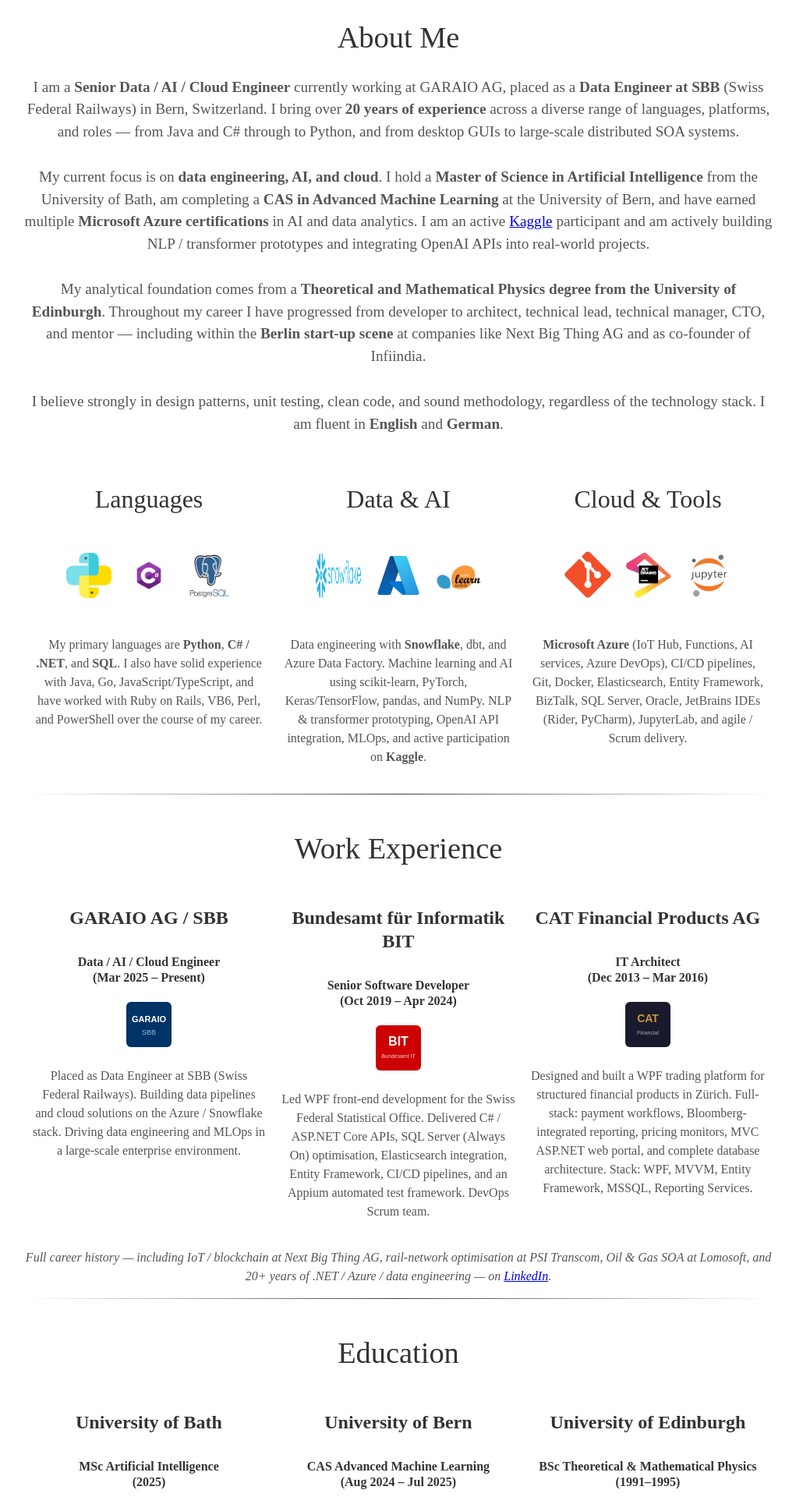
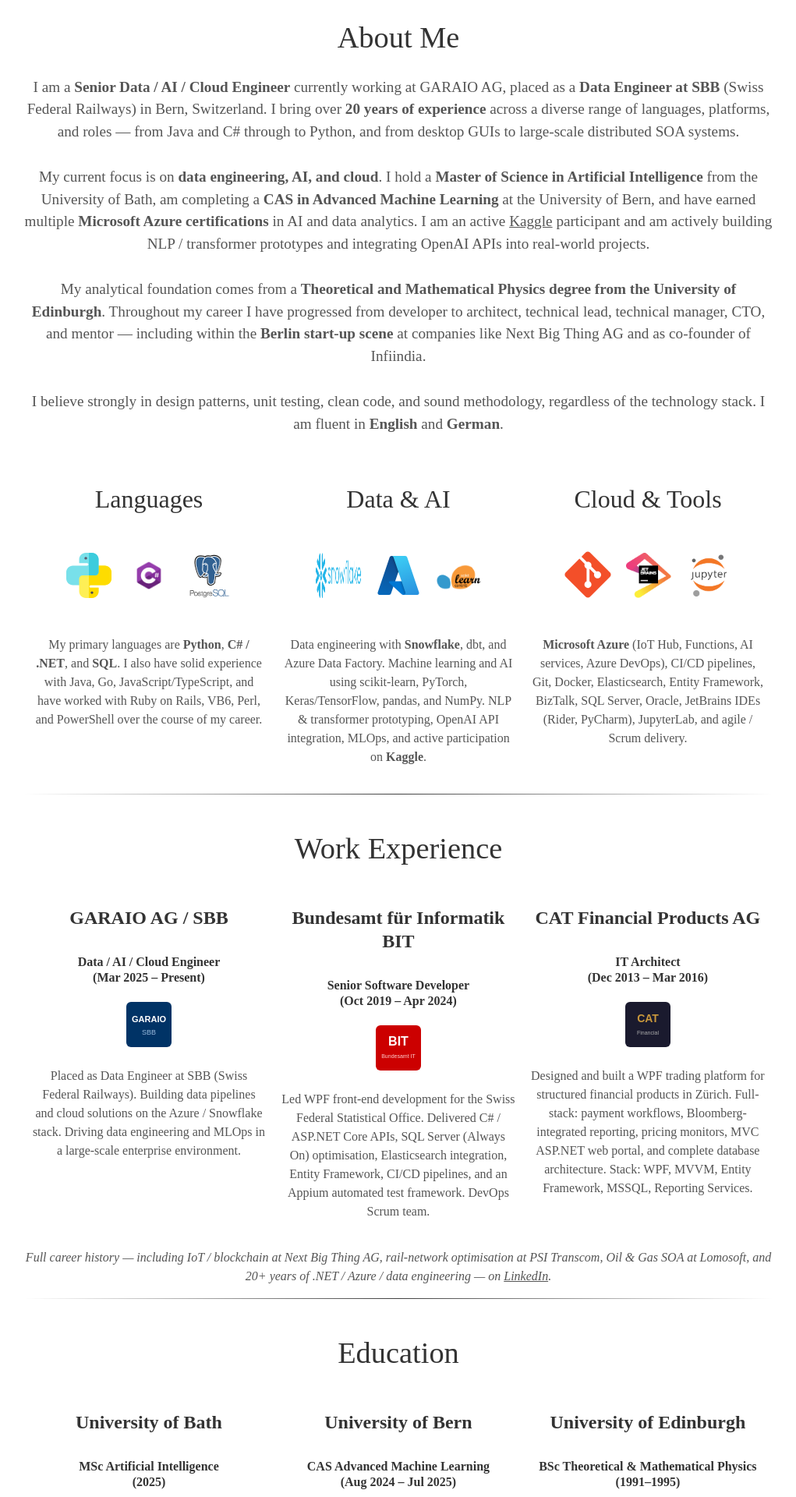
Before and after one commit to alexchilton/alexchilton.github.io, a Jekyll site: the page built from index.html, in a window 1280 px wide. Shown: the part 921-2841 px from the top of the page at 78% size, without its empty margins (129-1150 px from the left). Built offline with Jekyll 4.4.1, drawn with Linux system fonts in a browser that asks for light colours; nearby versions of some CDN libraries; some web fonts are replaced.

Commit message:
Style content links to avoid default browser blue

```diff
--- a/assets/css/custom.css
+++ b/assets/css/custom.css
@@ -82,6 +82,19 @@ body {
     margin-right: 15px;
 }
 
+/* Links in content sections — override default browser blue */
+.user-details a,
+.user-details-bis a {
+    color: #555;
+    text-decoration: underline;
+}
+
+.user-details a:hover,
+.user-details-bis a:hover {
+    color: #111;
+    text-decoration: underline;
+}
+
 /* Mathematical expressions */
 .sup {
     position: relative;
```
